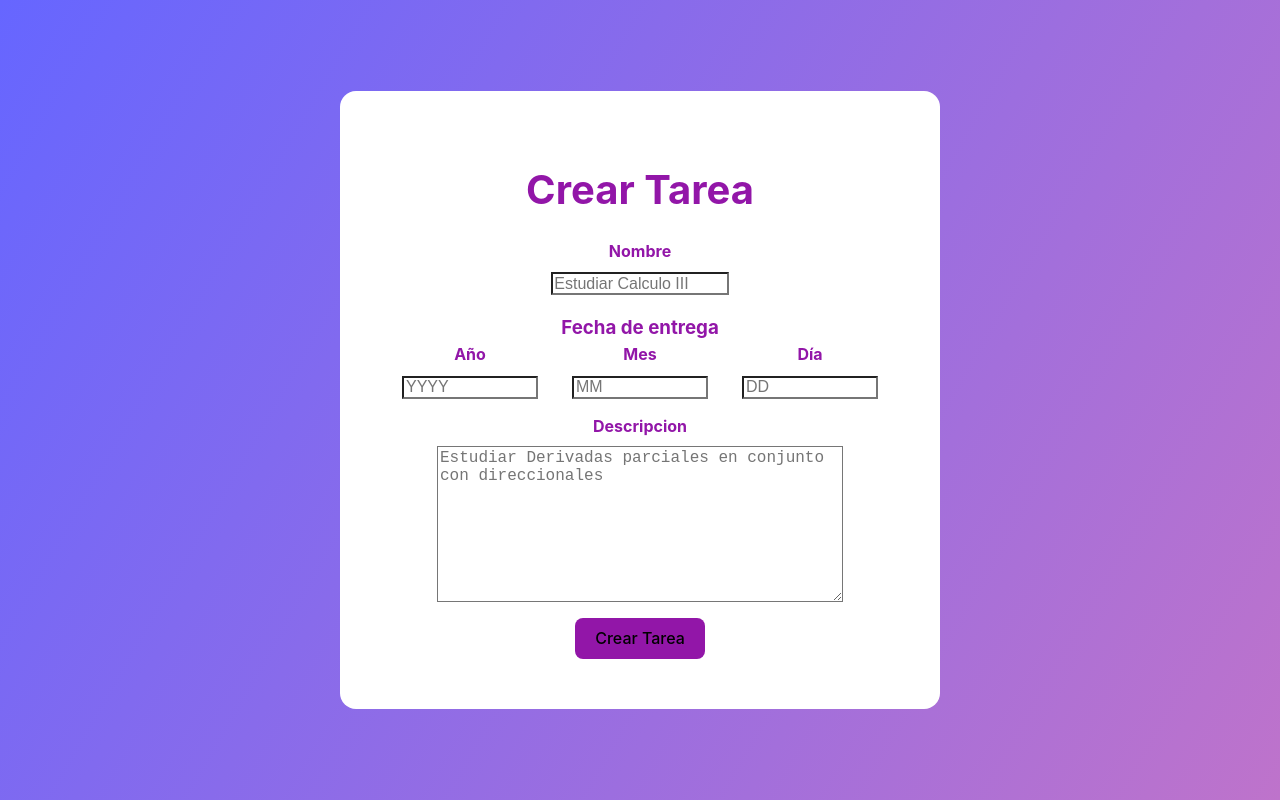
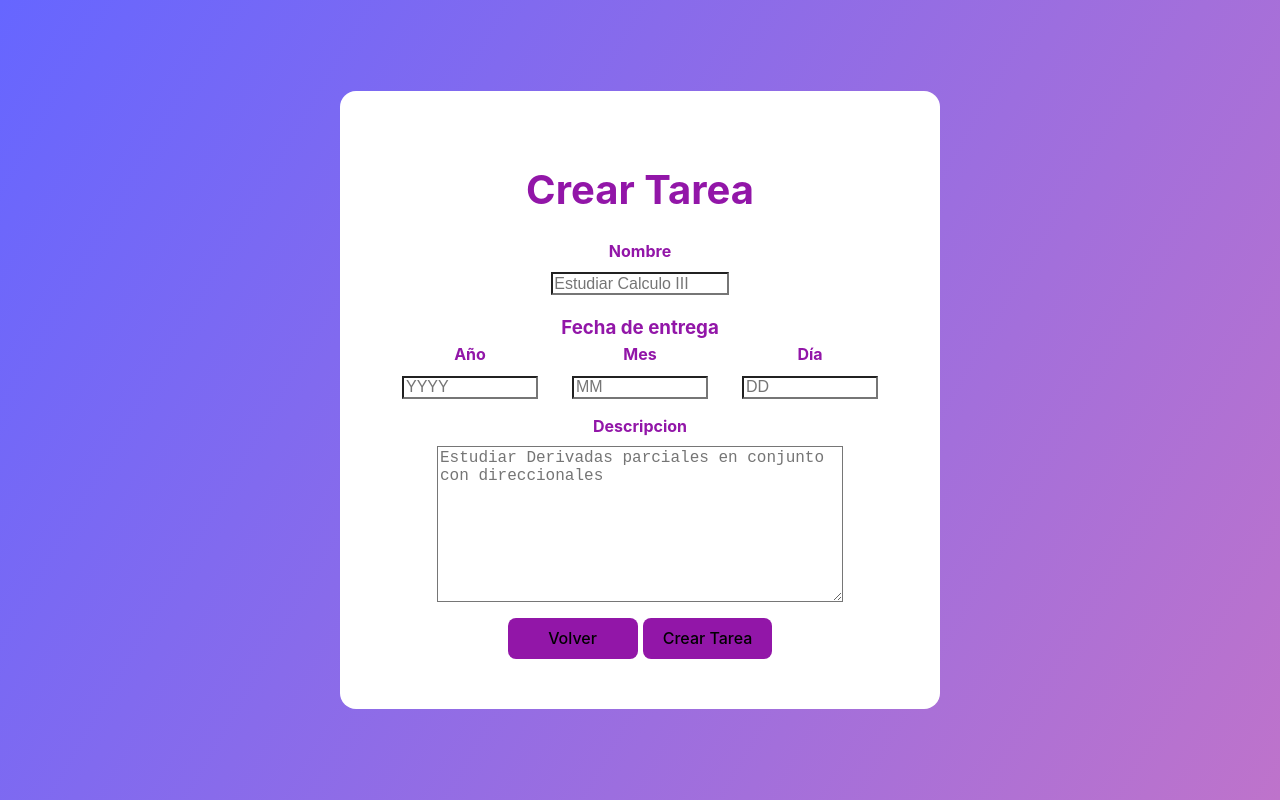
Before and after one commit to Chimary7/control2_BDA, a Vue app in the folder control2-frontend/: page /CreateHomework in a window 1280 px wide. Built offline with nearby package versions, Linux system fonts and the light colour scheme.

Commit message:
actualizacion edit

```diff
--- a/control2-frontend/src/components/client/componentClient/CreateHomeWork.vue
+++ b/control2-frontend/src/components/client/componentClient/CreateHomeWork.vue
@@ -6,6 +6,10 @@ const dia = ref('')
 const nombre = ref('')
 const descripcion = ref('')
 
+const volver = () => {
+  console.log('volver')
+  router.push({ name: 'Home' })
+}
 const crearTarea = async () => {
   try {
     console.log('crearTarea')
@@ -87,7 +91,11 @@ const crearTarea = async () => {
         <label class="label" for="descripcion">Descripcion</label>
         <textarea class="text" v-model="descripcion" id="descripcion" placeholder="Estudiar Derivadas parciales en conjunto con direccionales"/>
       </div>
-      <button @click="crearTarea" style="margin-top: 10px; background: #9216a8">Crear Tarea</button>
+      <div>
+        <button @click="volver" style="margin-top: 10px; background: #9216a8; width: 130px;">Volver</button>
+        <button @click="crearTarea" style="margin-top: 10px; background: #9216a8; margin-left: 5px;">Crear Tarea</button>
+      </div>
+
     </div>
   </div>
 </template>
```
